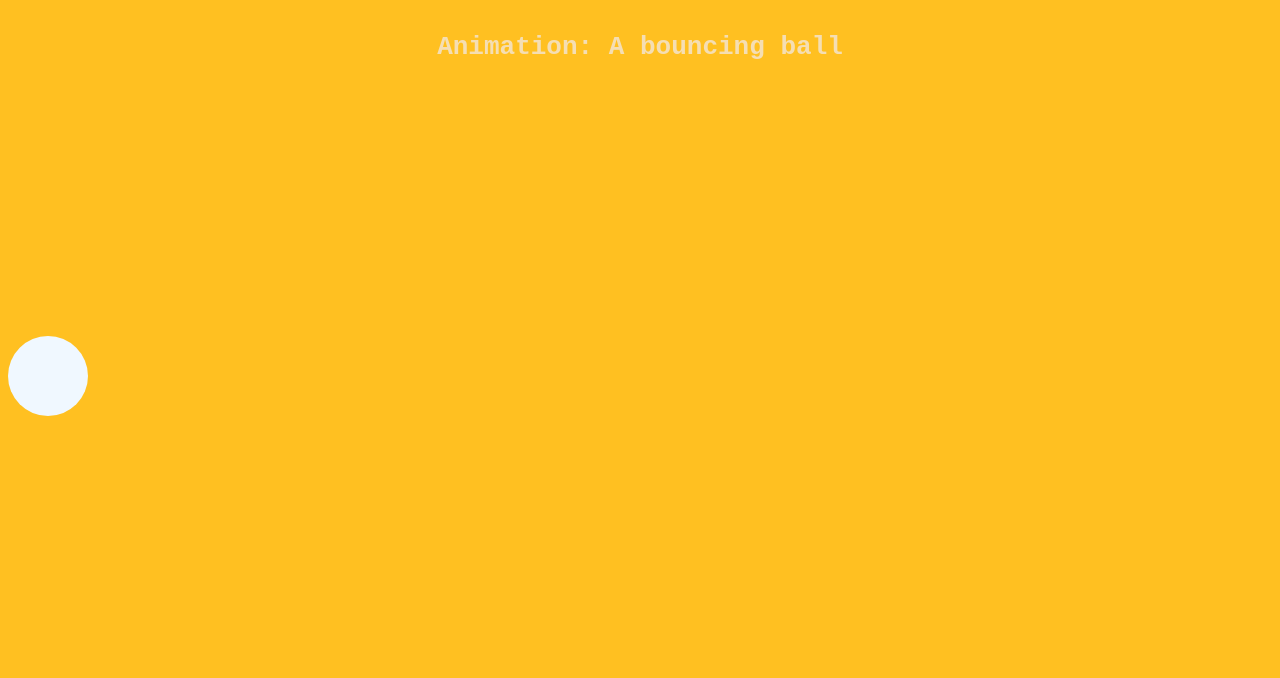
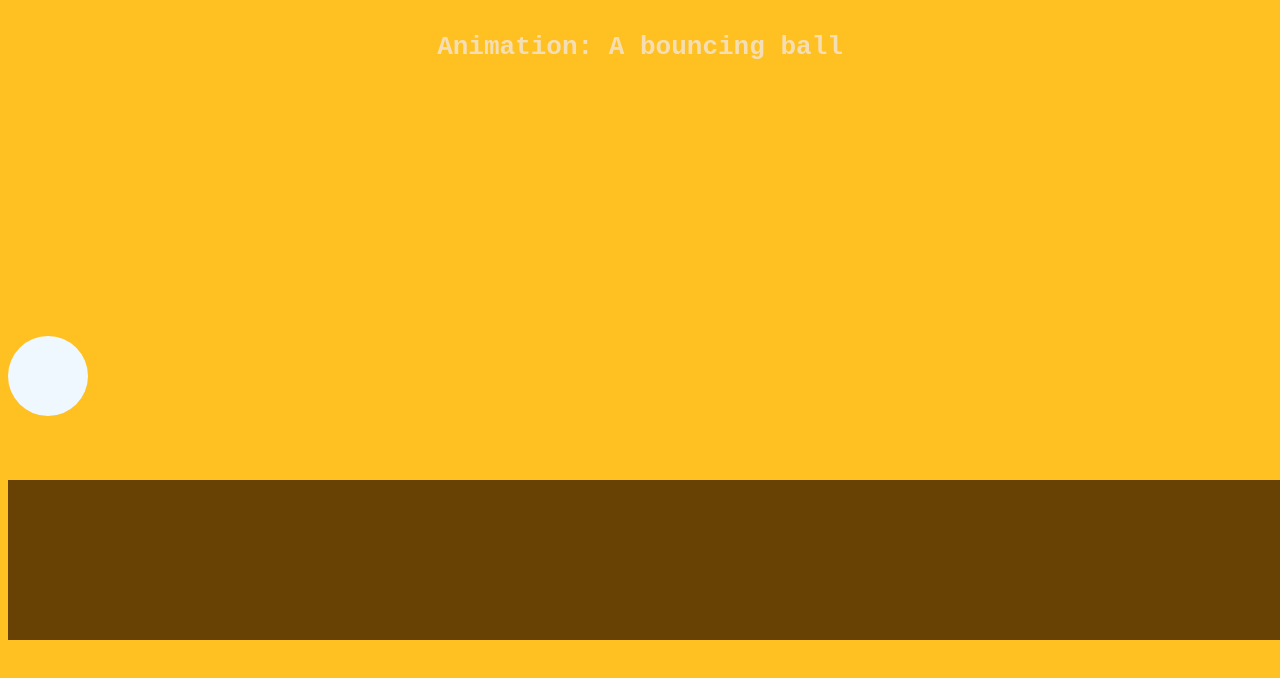
Before and after one commit to deji-ice/animation, a plain HTML site: page index.html in a window 1280 px wide. Drawn offline with Linux system fonts and the light colour scheme.

```diff
--- a/index.html
+++ b/index.html
@@ -11,5 +11,6 @@
       <h1>Animation: A bouncing <span>ball</span></h1>
     </div>
     <div class="ball"></div>
+    <div  class="floor"></div>
   </body>
 </html>
```
